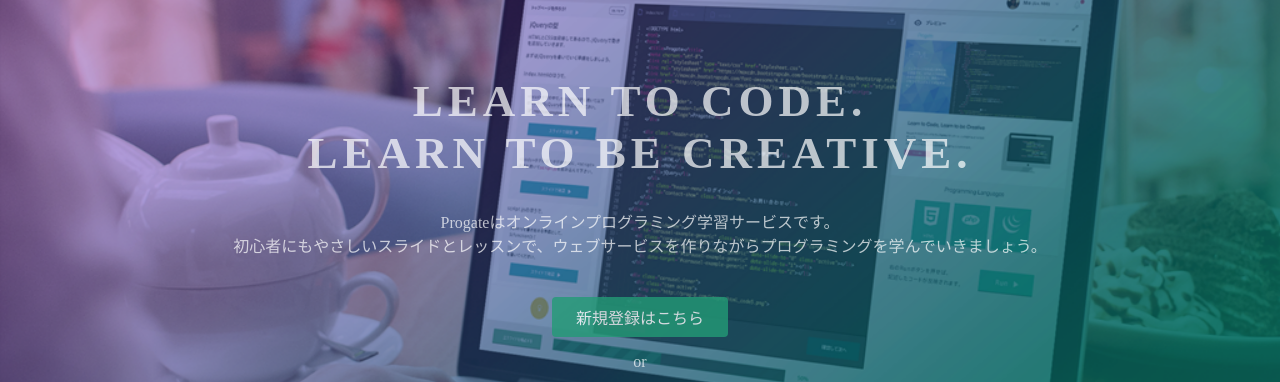
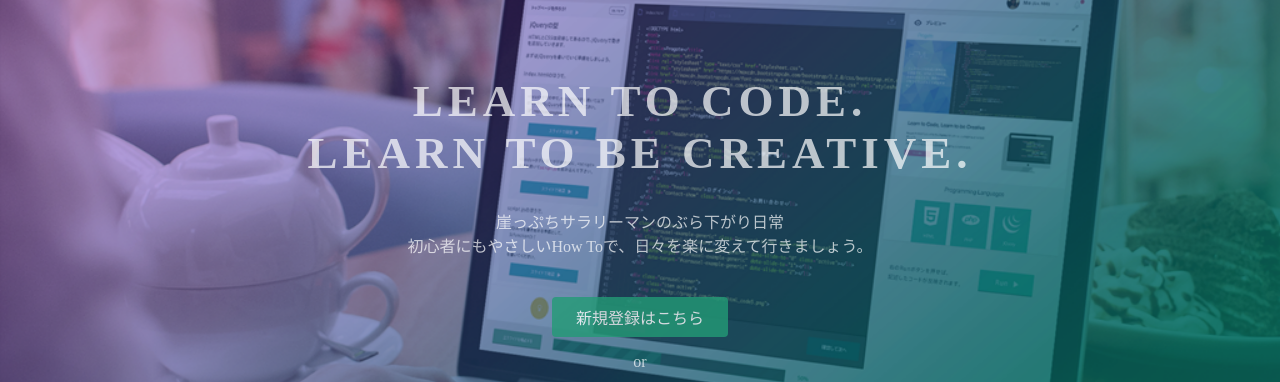
Before and after one commit to igeomag/test, a plain HTML site: page index.html in a window 1280 px wide. Shown: the part 135-517 px from the top of the page. Drawn offline with Linux system fonts and the light colour scheme.

Commit message:
Update index.html

```diff
--- a/index.html
+++ b/index.html
@@ -24,7 +24,7 @@
   <div class="top-wrapper">
     <div class="container">
       <h1>LEARN TO CODE.<br>LEARN TO BE CREATIVE.</h1>
-      <p>Progateはオンラインプログラミング学習サービスです。<br>初心者にもやさしいスライドとレッスンで、ウェブサービスを作りながらプログラミングを学んでいきましょう。</p>
+      <p>崖っぷちサラリーマンのぶら下がり日常<br>初心者にもやさしいHow Toで、日々を楽に変えて行きましょう。</p>
       <div class="btn-wrapper">
         <a href="#" class="btn signup">新規登録はこちら</a>
         <p>or</p>
```
